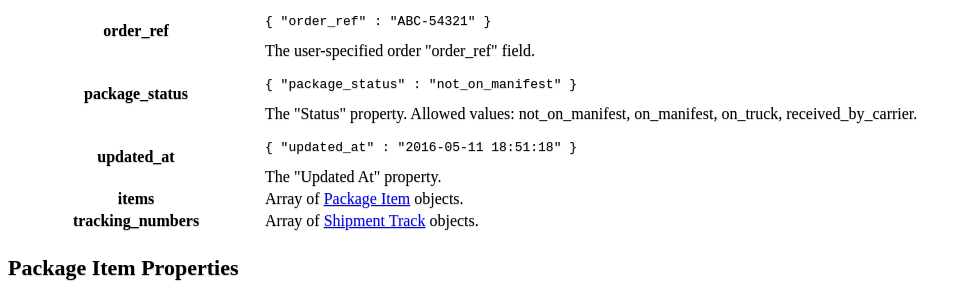
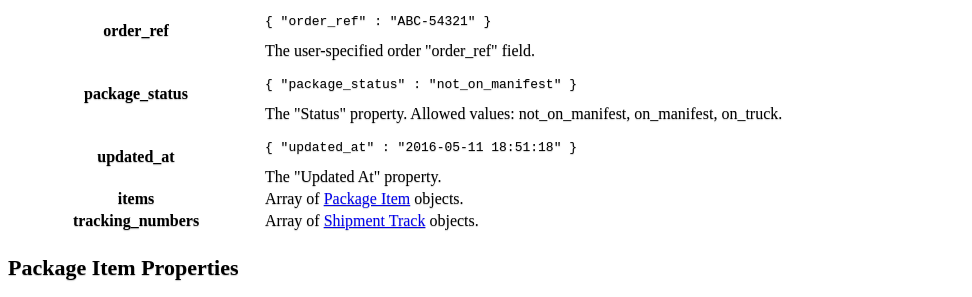
Before and after one commit to ShipStream/shipstream.github.io, a Jekyll site: the page built from _posts/2016-05-10-shipment-package.md, in a window 1280 px wide and 900 px high, scrolled down 1496 px. Shown: the part 155-452 px from the top of the window, without its empty margins (0-972 px from the left). Built offline with Jekyll 4.4.1, drawn with Linux system fonts in a browser that asks for light colours; a style sheet for code colours, icons or effects is not loaded.

Commit message:
Updated Package Statuses

```diff
--- a/_posts/2016-05-10-shipment-package.md
+++ b/_posts/2016-05-10-shipment-package.md
@@ -106,7 +106,7 @@ Retrieve list of packages by filters. Package data can be customized by specifyi
         <th>package_status</th>
         <td>
             <pre><code>{ "package_status" : "not_on_manifest" }</code></pre>
-            The "Status" property. Allowed values: not_on_manifest, on_manifest, on_truck, received_by_carrier.
+            The "Status" property. Allowed values: not_on_manifest, on_manifest, on_truck.
         </td>
     </tr>
     <tr>
```
